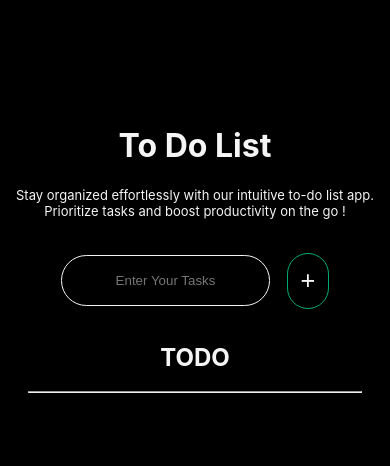
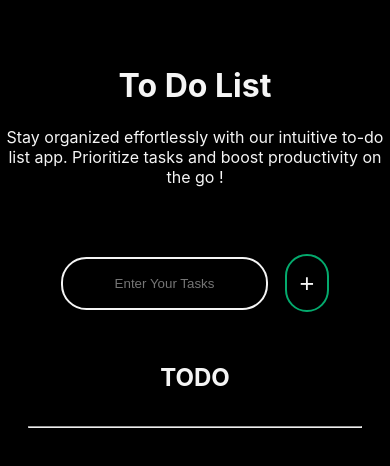
Before and after one commit to PreetPandya/React-ToDo-App, a React (Create React App) app: page / in a window 390 px wide. Shown: the top 466 px of the page. Built offline with nearby package versions, Linux system fonts and the light colour scheme.

Commit message:
Update App.css

```diff
--- a/src/App.css
+++ b/src/App.css
@@ -13,11 +13,7 @@ header {
   align-items: center;
 }
 
-h1,
-h2,
-h4,
-p,
-li {
+h1, h2, h4, p, li {
   color: whitesmoke;
   text-align: center;
 }
@@ -27,17 +23,18 @@ li {
   justify-content: center;
   align-items: center;
   margin-top: 8vh;
+  flex-wrap: wrap;
 }
 
 .taskdashboard input {
-  padding: 2vh 15px; /* Adjusted padding */
+  padding: 2vh 2%; /* Adjusted padding with percentage */
   text-align: center;
   border-radius: 3vh;
   background-color: transparent;
   border: 2px solid whitesmoke;
   color: whitesmoke;
-  margin-right: 2vh;
-  border-width: 1px;
+  margin-bottom: 2vh;
+  width: 50%; /* Set input width with percentage */
 }
 
 .taskdashboard button {
@@ -48,13 +45,8 @@ li {
   transition-duration: 0.4s;
   padding: 1.5vh;
   border-radius: 3vh;
-  border-width: 1px;
-}
-
-.taskdashboard button:hover {
-  background-color: #04aa6d;
-  color: white;
-  cursor: pointer;
+  margin-bottom: 2vh;
+  margin-left: 2vh;
 }
 
 .tasks {
@@ -67,15 +59,15 @@ h4 {
 }
 
 li {
-  position: relative;
-  margin: 5vh;
+  width: 90%; /* Set a percentage width for better responsiveness */
+  margin: 2vh auto; /* Center the list item and adjust margin */
   text-align: left;
   background-color: transparent;
-  padding: 0px;
-  border: 2px solid whitesmoke; /* Changed border property */
-  border-radius: 5px; /* Changed border-radius property */
+  padding: 1vh;
+  border: 2px solid whitesmoke;
+  border-radius: 5px;
   list-style: none;
-  border-width: 1px;
+  top: 4vh;
 }
 
 .tasks-list {
@@ -87,7 +79,7 @@ li {
 .icons-list {
   position: relative;
   bottom: 10px;
-  left: 130px;
+  left: 0;
 }
 
 hr {
@@ -96,11 +88,11 @@ hr {
 
 .icons {
   position: relative;
-  left: 70vh; /* Adjusted left property */
+  text-align: center;
 }
 
 .icons i {
-  margin: 4px;
+  margin-left: 90vh; /* Adjusted margin with percentage */
   font-size: large;
   cursor: pointer;
   transition: 0.1s;
@@ -118,31 +110,31 @@ hr {
   margin-top: 4vh;
 }
 
-@media only screen and (max-width: 600px) {
-  body {
-    max-width: 100%;
-    overflow-x: hidden;
+/* Media Query for smaller screens */
+@media screen and (max-width: 600px) {
+  .taskdashboard input {
+    width: 100%; /* Set input width to 100% for smaller screens */
   }
 
-  .icons-list i {
-    position: relative;
-    right: 55vh;
+  .icons i {
+    margin-left: 38vh; /* Adjusted margin with percentage */
+    font-size: large;
+    cursor: pointer;
+    transition: 0.1s;
+  }
+  .taskdashboard input {
+    padding: 2vh 1%; /* Adjusted padding with percentage */
+    text-align: center;
+    border-radius: 3vh;
+    background-color: transparent;
+    border: 2px solid whitesmoke;
+    color: whitesmoke;
+    margin-bottom: 2vh;
+    width: 50%; /* Set input width with percentage */
   }
 
-  .tasks-list {
-    position: relative;
-    top: 14px;
-    left: 10px;
+  #todo-header,hr{
+    margin-bottom : 4vh;
   }
 
-  .taskdashboard {
-    display: flex;
-    justify-content: center;
-    align-items: center;
-    margin-top: 4vh;
-  }
-
-  p {
-    font-size: small;
-  }
 }
```
